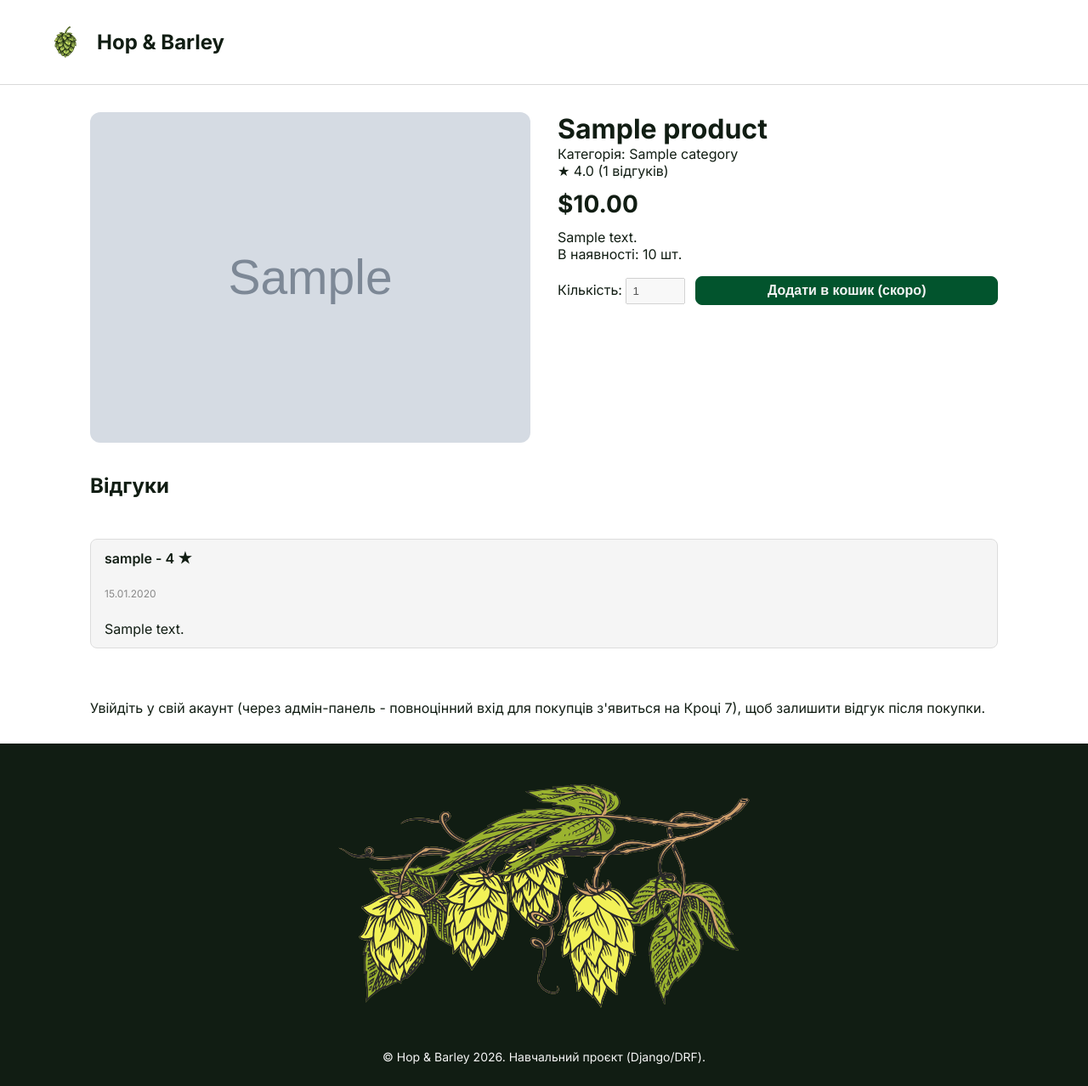
After one commit to KiLaVme/myshop, a Django app: a page that uses templates/products/product_detail.html in a window 1280 px wide. The commit adds this page. Shown: the whole page at 85% size. Run offline with Django 5.2, Linux system fonts and the light colour scheme; tables that the repository leaves empty hold one stand-in row (values such as "Sample post"); grey boxes marked "Sample" are stand-in pictures.

Commit message:
feat: product_detail

```diff
--- /dev/null
+++ b/apps/products/forms.py
@@ -0,0 +1,19 @@
+"""Форми додатку products."""
+
+from __future__ import annotations
+
+from django import forms
+
+from apps.reviews.models import Review
+
+
+class ReviewForm(forms.ModelForm):
+    """Форма залишення відгуку на товар."""
+
+    class Meta:
+        model = Review
+        fields = ["rating", "comment"]
+        widgets = {
+            "rating": forms.Select(choices=[(i, f"{i} ★") for i in range(1, 6)]),
+            "comment": forms.Textarea(attrs={"rows": 3, "placeholder": "Ваш відгук..."}),
+        }
--- a/apps/products/urls.py
+++ b/apps/products/urls.py
@@ -12,4 +12,5 @@ app_name = "products"
 urlpatterns = [
     path("", views.ProductListView.as_view(), name="catalog"),
     path("products/", views.ProductListView.as_view(), name="catalog_alt"),
+    path("product/<slug:slug>/", views.ProductDetailView.as_view(), name="product_detail"),
 ]
--- a/apps/products/views.py
+++ b/apps/products/views.py
@@ -1,15 +1,24 @@
 """View-класи каталогу товарів (веб-інтерфейс).
 
-Крок 3 дорожньої карти - лише список товарів. Детальна сторінка товару
-з'явиться на Кроці 4.
+Крок 3 - список товарів. Крок 4 додає детальну сторінку товару з
+відгуками (форма відгуку доступна лише авторизованим користувачам,
+які реально купили товар - перевірка через apps.orders.models.OrderItem).
 """
 
 from __future__ import annotations
 
+from django.contrib import messages
 from django.db.models import Q, QuerySet
-from django.views.generic import ListView
+from django.shortcuts import redirect
+from django.urls import reverse
+from django.views.generic import DetailView, ListView
+from django.views.generic.edit import FormMixin
+
+from apps.orders.models import OrderItem
+from apps.reviews.models import Review
 
 from .filters import ProductFilter
+from .forms import ReviewForm
 from .models import Category, Product
 
 SORT_OPTIONS = {
@@ -61,3 +70,75 @@ class ProductListView(ListView):
             ("rating", "Рейтинг"),
         ]
         return context
+
+
+class ProductDetailView(FormMixin, DetailView):
+    """Сторінка `/product/<slug>/` - деталі товару, відгуки, форма відгуку.
+
+    Кнопка "Додати в кошик" з'явиться на Кроці 5 разом із реалізацією
+    кошика (зараз показуємо лише вибір кількості як прев'ю UI).
+    """
+
+    model = Product
+    template_name = "products/product_detail.html"
+    context_object_name = "product"
+    slug_url_kwarg = "slug"
+    form_class = ReviewForm
+
+    def get_queryset(self) -> QuerySet[Product]:
+        return Product.objects.select_related("category").prefetch_related("reviews__user")
+
+    def get_success_url(self) -> str:
+        return reverse("products:product_detail", kwargs={"slug": self.object.slug})
+
+    def get_context_data(self, **kwargs) -> dict:
+        context = super().get_context_data(**kwargs)
+        product = self.object
+
+        context["reviews"] = product.reviews.select_related("user").all()
+        ratings = [r.rating for r in context["reviews"]]
+        context["avg_rating"] = round(sum(ratings) / len(ratings), 1) if ratings else None
+
+        user = self.request.user
+        if user.is_authenticated:
+            context["user_has_purchased"] = self._user_has_purchased(user, product)
+            context["user_has_reviewed"] = product.reviews.filter(user=user).exists()
+        else:
+            context["user_has_purchased"] = False
+            context["user_has_reviewed"] = False
+
+        context.setdefault("form", self.get_form())
+        return context
+
+    @staticmethod
+    def _user_has_purchased(user, product: Product) -> bool:
+        """Перевіряє, чи користувач купував цей товар (для дозволу залишити відгук)."""
+        return OrderItem.objects.filter(order__user=user, product=product).exists()
+
+    def post(self, request, *args, **kwargs):
+        """Обробка форми відгуку - лише для авторизованих користувачів, що купили товар."""
+        self.object = self.get_object()
+        product = self.object
+
+        if not request.user.is_authenticated:
+            messages.error(request, "Щоб залишити відгук, увійдіть у свій акаунт.")
+            return redirect(self.get_success_url())
+
+        if not self._user_has_purchased(request.user, product):
+            messages.error(request, "Залишати відгук можна лише після покупки товару.")
+            return redirect(self.get_success_url())
+
+        if Review.objects.filter(product=product, user=request.user).exists():
+            messages.error(request, "Ви вже залишали відгук на цей товар.")
+            return redirect(self.get_success_url())
+
+        form = self.get_form()
+        if form.is_valid():
+            review = form.save(commit=False)
+            review.product = product
+            review.user = request.user
+            review.save()
+            messages.success(request, "Дякуємо за ваш відгук!")
+            return redirect(self.get_success_url())
+
+        return self.form_invalid(form)
--- a/static/css/extra.css
+++ b/static/css/extra.css
@@ -16,3 +16,15 @@
 
 .product-card__stock-warning { color: #c0392b; font-size: 12px; }
 .product-card__rating { color: #b8860b; font-size: 13px; }
+
+.product-page { display: grid; grid-template-columns: 1fr 1fr; gap: 32px; margin: 32px auto; max-width: 1100px; padding: 0 16px; }
+.product-page__image { width: 100%; border-radius: 12px; }
+.product-page__price { font-size: 28px; font-weight: 700; margin: 12px 0; }
+.product-page__stock--out { color: #c0392b; font-weight: 600; }
+.cart-add-form { display: flex; gap: 12px; align-items: center; margin-top: 16px; }
+.cart-add-form input[type="number"] { width: 70px; padding: 6px; }
+
+.reviews-section { max-width: 1100px; margin: 32px auto; padding: 0 16px; }
+.review-card { border: 1px solid #ddd; border-radius: 8px; padding: 12px 16px; margin-bottom: 12px; }
+.review-card__author { font-weight: 600; }
+.review-card__date { color: #888; font-size: 12px; }
--- a/templates/products/catalog.html
+++ b/templates/products/catalog.html
@@ -61,7 +61,7 @@
 
         <div class="product-grid">
             {% for product in products %}
-                {# На Кроці 4 картка стане посиланням на сторінку товару #}
+                <a href="{{ product.get_absolute_url }}" class="product-card-link">
                     <div class="product-card">
                         {% if product.image %}
                             <img src="{{ product.image.url }}" alt="{{ product.name }}" class="product-card__image">
@@ -80,6 +80,7 @@
                             {% endif %}
                         </div>
                     </div>
+                </a>
             {% empty %}
                 <p>Товарів за вашим запитом не знайдено. Додайте товари через адмін-панель.</p>
             {% endfor %}
--- /dev/null
+++ b/templates/products/product_detail.html
@@ -0,0 +1,73 @@
+{% extends "base.html" %}
+{% load static %}
+
+{% block title %}{{ product.name }} | Hop & Barley{% endblock %}
+
+{% block content %}
+<div class="container product-page">
+    <div class="product-page__gallery">
+        {% if product.image %}
+            <img src="{{ product.image.url }}" alt="{{ product.name }}" class="product-page__image">
+        {% else %}
+            <img src="{% static 'img/products/citra_hops.jpg' %}" alt="{{ product.name }}" class="product-page__image">
+        {% endif %}
+    </div>
+
+    <div class="product-page__info">
+        <h1>{{ product.name }}</h1>
+        <p class="product-page__category">Категорія: {{ product.category.name }}</p>
+        {% if avg_rating %}
+            <p class="product-page__rating">★ {{ avg_rating }} ({{ reviews|length }} відгуків)</p>
+        {% else %}
+            <p class="product-page__rating">Ще немає відгуків</p>
+        {% endif %}
+        <p class="product-page__price">${{ product.price }}</p>
+        <p class="product-page__description">{{ product.description }}</p>
+
+        {% if product.in_stock %}
+            <p class="product-page__stock">В наявності: {{ product.stock }} шт.</p>
+            {# Кошик буде реалізовано на Кроці 5 - поки що прев'ю елементів керування #}
+            <div class="cart-add-form">
+                <label>Кількість: <input type="number" value="1" min="1" max="{{ product.stock }}" disabled></label>
+                <button type="button" class="button button--primary" disabled title="Кошик з'явиться на Кроці 5">
+                    Додати в кошик (скоро)
+                </button>
+            </div>
+        {% else %}
+            <p class="product-page__stock product-page__stock--out">Немає в наявності</p>
+        {% endif %}
+    </div>
+</div>
+
+<div class="container reviews-section">
+    <h2>Відгуки</h2>
+
+    {% for review in reviews %}
+        <div class="review-card">
+            <p class="review-card__author">{{ review.user.username }} - {{ review.rating }} ★</p>
+            <p class="review-card__date">{{ review.created_at|date:"d.m.Y" }}</p>
+            <p class="review-card__comment">{{ review.comment }}</p>
+        </div>
+    {% empty %}
+        <p>Відгуків поки немає. Будьте першими!</p>
+    {% endfor %}
+
+    {% if user.is_authenticated %}
+        {% if user_has_purchased and not user_has_reviewed %}
+            <h3>Залишити відгук</h3>
+            <form method="post" class="review-form">
+                {% csrf_token %}
+                {{ form.as_p }}
+                <button type="submit" class="button button--primary">Надіслати відгук</button>
+            </form>
+        {% elif user_has_reviewed %}
+            <p>Ви вже залишили відгук на цей товар. Дякуємо!</p>
+        {% else %}
+            <p>Залишити відгук можна лише після покупки цього товару.</p>
+        {% endif %}
+    {% else %}
+        <p>Увійдіть у свій акаунт (через <a href="{% url 'admin:index' %}">адмін-панель</a> - повноцінний
+           вхід для покупців з'явиться на Кроці 7), щоб залишити відгук після покупки.</p>
+    {% endif %}
+</div>
+{% endblock %}
```
Also changed, not shown: CHANGELOG.md, README.md. Lines whose indentation alone changed are shown as unchanged.
